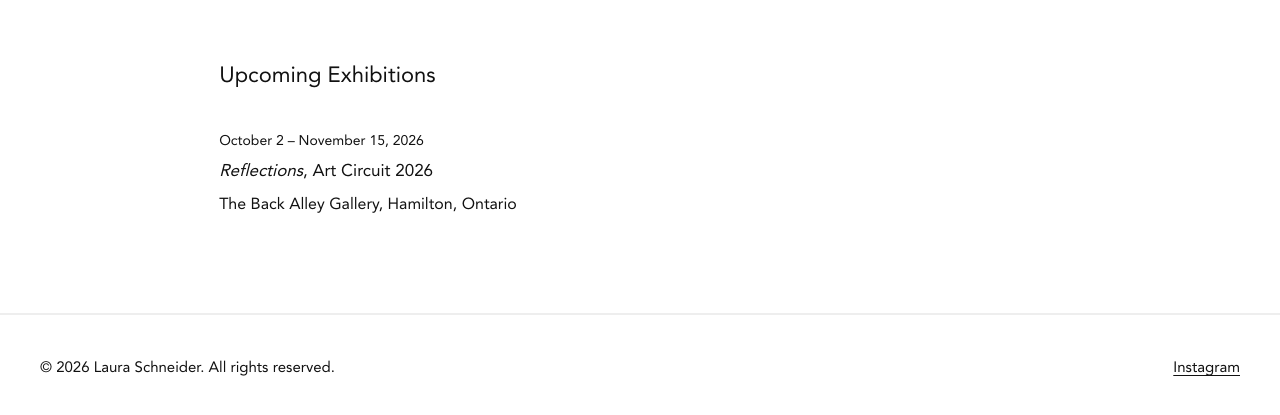
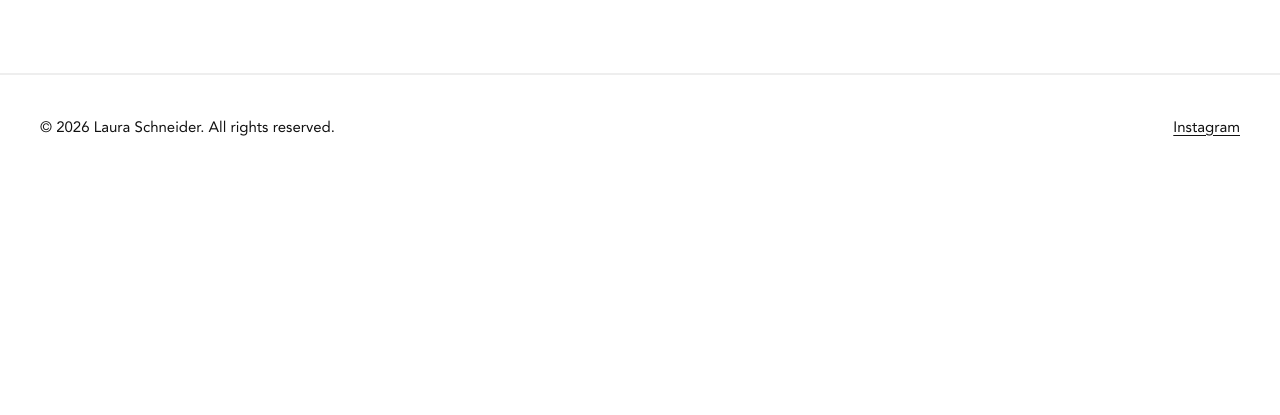
Before and after one commit to LauraFineArt/laura-schneider-fine-art, a plain HTML site: page index.html in a window 1280 px wide. Shown: the part 621-1036 px from the top of the page. After the commit the page ends 800 px from the top, so only its background shows below. Drawn offline with Linux system fonts and the light colour scheme.

Commit message:
Update index.html
Removed upcoming section

```diff
--- a/index.html
+++ b/index.html
@@ -100,31 +100,6 @@
 </section>
 
 
-<section class="upcoming-exhibitions">
-
-  <div class="upcoming-container">
-
-    <h2>Upcoming Exhibitions</h2>
-
-    <div class="upcoming-entry">
-      <p class="upcoming-date">
-        October 2 – November 15, 2026
-      </p>
-
-      <p class="upcoming-title">
-        <em>Reflections</em>, Art Circuit 2026
-      </p>
-
-      <p>
-        The Back Alley Gallery, Hamilton, Ontario
-      </p>
-    </div>
-
-  </div>
-
-</section>
-
-
 <footer>
   <div class="footer-content">
 
```
